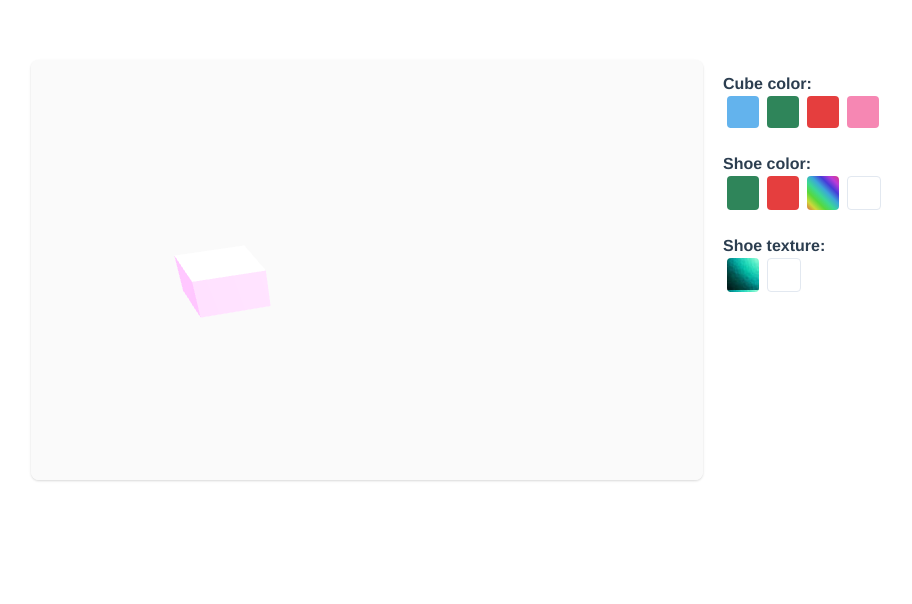
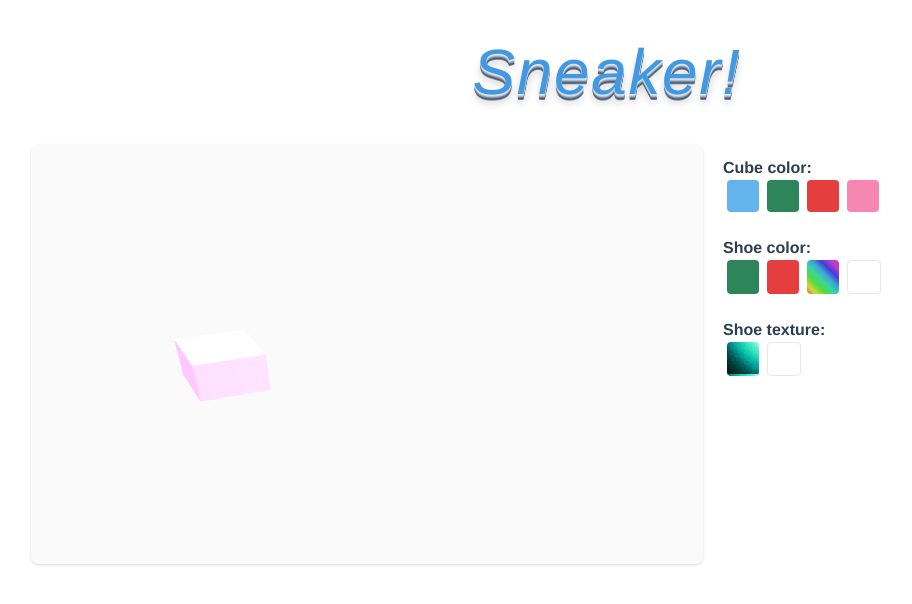
Before and after one commit to mazengh/vue-3js-sneaker, a Vue app: page / in a window 1280 px wide. Shown: the top 604 px of the page, without its empty margins (33-945 px from the left). Built offline with nearby package versions, Linux system fonts and the light colour scheme; no server answers.

Commit message:
CSS and Formating Fixes

```diff
--- a/src/App.vue
+++ b/src/App.vue
@@ -22,6 +22,5 @@ export default {
   -moz-osx-font-smoothing: grayscale;
   text-align: center;
   color: #2c3e50;
-  margin-top: 60px;
 }
 </style>
--- a/src/components/3D/HemisphereLight.vue
+++ b/src/components/3D/HemisphereLight.vue
@@ -22,11 +22,7 @@ export default {
     },
   },
   created() {
-    const hemisphereLight = new THREE.HemisphereLight(
-      this.skyColor,
-      this.groundColor,
-      this.intensity,
-    );
+    const hemisphereLight = new THREE.HemisphereLight(this.skyColor, this.groundColor, this.intensity);
     hemisphereLight.position.set(this.position.x, this.position.y, this.position.z);
     this.$emit('created', hemisphereLight);
   },
--- a/src/components/Sneaker.vue
+++ b/src/components/Sneaker.vue
@@ -1,6 +1,7 @@
 <template>
   <div class="sneaker">
-    <sneaker-display class="sneaker__display" />
+    <h1>Sneaker!</h1>
+    <sneaker-display class="sneaker__display sm:w-7/12 sm:mx-0" />
     <sneaker-options class="mt-3" />
   </div>
 </template>
@@ -20,9 +21,17 @@ export default {
 
 <style lang="postcss">
 .sneaker {
-  @apply flex w-full max-w-6xl m-auto;
+  @apply flex flex-wrap w-full max-w-6xl m-auto;
+
+  & h1 {
+    @apply w-full text-6xl text-blue-500 italic my-6 tracking-wide;
+    text-shadow: 0 1px 0 theme('colors.gray.300'), 0 2px 0 theme('colors.gray.400'),
+      0 3px 0 theme('colors.gray.500'), 0 4px 0 theme('colors.gray.600'), 0 5px 0 theme('colors.gray.700'),
+      0 6px 0 theme('colors.gray.600'), 0 8px 7px rgba(0, 0, 0, 0.1), 0 9px 10px rgba(0, 0, 0, 0.1);
+  }
   &__display {
-    @apply relative w-7/12;
+    @apply relative mx-auto w-11/12;
+    min-width: 20rem;
   }
 }
 </style>
--- a/src/components/SneakerOptions.vue
+++ b/src/components/SneakerOptions.vue
@@ -16,10 +16,7 @@
     <div class="flex flex-row flex-wrap justify-start px-6">
       <color-btn class="bg-green-700" @click="setShoeProperty('shoeMeshColors', 0x2f855a)" />
       <color-btn class="bg-red-600" @click="setShoeProperty('shoeMeshColors', 0xe53e3e)" />
-      <color-btn
-        class="sneaker-options__random-btn"
-        @click="setRandomShoeColor('shoeMeshColors')"
-      />
+      <color-btn class="sneaker-options__random-btn" @click="setRandomShoeColor('shoeMeshColors')" />
       <color-btn class="border" @click="setShoeProperty('shoeMeshColors', 0xffffff)" />
     </div>
 
```
